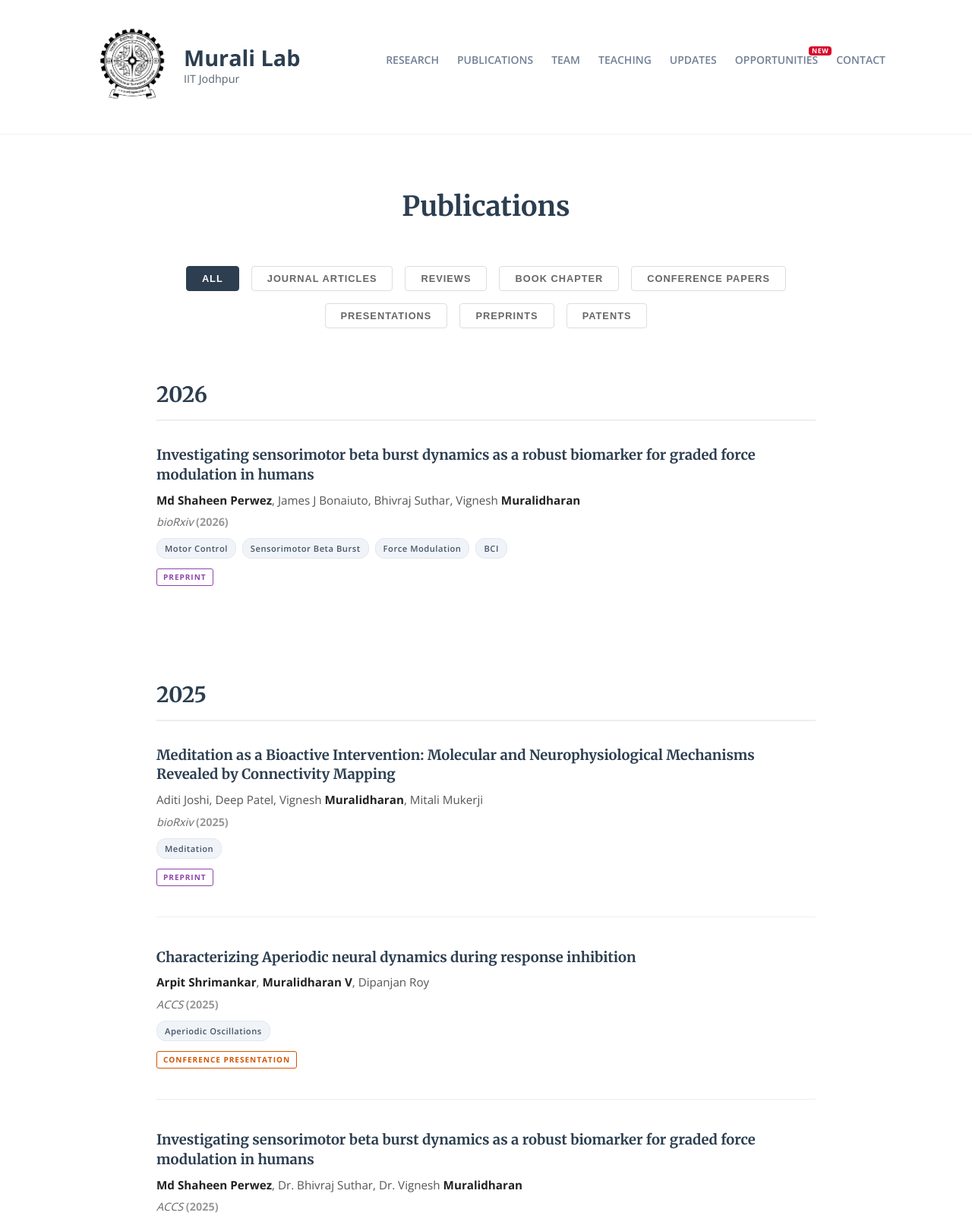
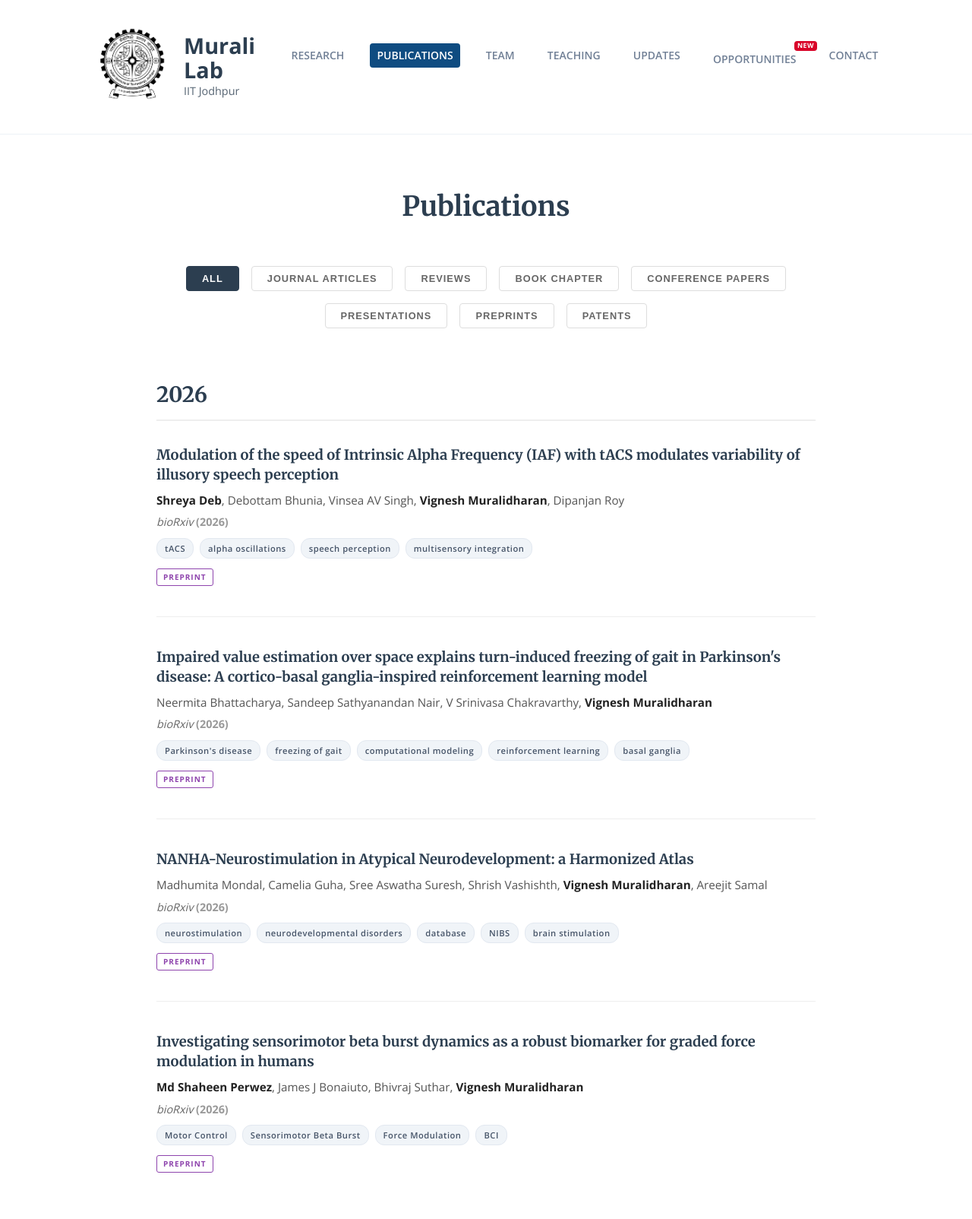
Before and after one commit to Muralilab-IITJ/Muralilab-IITJ.github.io, a plain HTML site: page publications.html in a window 1280 px wide. Shown: the top 1604 px of the page at 76% size. Drawn offline with nearby package versions, Linux system fonts and the light colour scheme.

Commit message:
Small updates and publications updates

```diff
--- a/publications.html
+++ b/publications.html
@@ -187,7 +187,7 @@
         <nav>
             <ul class="nav-links">
                 <li><a href="research.html">Research</a></li>
-                <li><a href="publications.html">Publications</a></li>
+                <li><a href="publications.html" class="active">Publications</a></li>
                 <li><a href="team.html">Team</a></li>
                 <li><a href="teaching.html">Teaching</a></li>
                  <li><a href="news.html">Updates</a></li>
@@ -232,7 +232,7 @@
     <footer>
         <div class="footer-container">
             <div class="copyright">
-                <p>© 2025 Murali Lab | IIT Jodhpur</p>
+                <p>© 2026 Murali Lab | IIT Jodhpur</p>
                 <p class="developer-credit">Developed by: Ashish V., Dr. Vignesh & Murali Lab members</p>
             </div>
         </div>
@@ -305,7 +305,16 @@
         }
 
         function highlightLabMembers(authors) {
-            const members = ["Muralidharan V", "Muralidharan", "Vignesh Muralidharan", "V. Muralidharan", "Arpit Shrimankar", "Shreya Deb", "Md Shaheen Perwez"];
+            // Order matters: longer/more specific names FIRST to avoid partial replacements breaking full names
+            const members = [
+                "Vignesh Muralidharan",
+                "Muralidharan V",
+                "V. Muralidharan",
+                "Muralidharan",
+                "Arpit Shrimankar",
+                "Shreya Deb",
+                "Md Shaheen Perwez"
+            ];
             let highlighted = authors;
             members.forEach(m => {
                 const reg = new RegExp(`\\b${m}\\b`, 'gi');
--- a/publications.json
+++ b/publications.json
@@ -1,5 +1,38 @@
 {
   "publications": [
+
+    {
+      "id": 29,
+      "year": "2026",
+      "title": "Modulation of the speed of Intrinsic Alpha Frequency (IAF) with tACS modulates variability of illusory speech perception",
+      "authors": "Shreya Deb, Debottam Bhunia, Vinsea AV Singh, Vignesh Muralidharan, Dipanjan Roy",
+      "journal": "bioRxiv",
+      "link": "https://doi.org/10.64898/2026.10.07.756537",
+      "type": "preprint",
+      "tags": ["tACS", "alpha oscillations", "speech perception", "multisensory integration"]
+    },
+
+    {
+      "id": 28,
+      "year": "2026",
+      "title": "Impaired value estimation over space explains turn-induced freezing of gait in Parkinson's disease: A cortico-basal ganglia-inspired reinforcement learning model",
+      "authors": "Neermita Bhattacharya, Sandeep Sathyanandan Nair, V Srinivasa Chakravarthy, Vignesh Muralidharan",
+      "journal": "bioRxiv",
+      "link": "https://doi.org/10.64898/2026.10.01.755546",
+      "type": "preprint",
+      "tags": ["Parkinson's disease", "freezing of gait", "computational modeling", "reinforcement learning", "basal ganglia"]
+    },
+
+    {
+      "id": 27,
+      "year": "2026",
+      "title": "NANHA-Neurostimulation in Atypical Neurodevelopment: a Harmonized Atlas",
+      "authors": "Madhumita Mondal, Camelia Guha, Sree Aswatha Suresh, Shrish Vashishth, Vignesh Muralidharan, Areejit Samal",
+      "journal": "bioRxiv",
+      "link": "https://doi.org/10.64898/2026.09.12.751126",
+      "type": "preprint",
+      "tags": ["neurostimulation", "neurodevelopmental disorders", "database", "NIBS", "brain stimulation"]
+    },
 
     {
       "id": 26,
--- a/styles.css
+++ b/styles.css
@@ -103,8 +103,25 @@ header {
     }
 }
 nav ul { display: flex; list-style: none; gap: 1.5rem; }
-nav a { font-weight: 600; font-size: var(--text-sm); color: var(--color-gray-600); text-transform: uppercase; text-decoration: none; }
-nav a:hover, nav a.active { color: var(--color-iit-primary); }
+nav a {
+    font-weight: 600;
+    font-size: var(--text-sm);
+    color: var(--color-gray-600);
+    text-transform: uppercase;
+    text-decoration: none;
+    padding: 0.4rem 0.6rem;
+    border-radius: 4px;
+    transition: all 0.2s ease;
+}
+nav a:hover {
+    color: var(--color-iit-primary);
+    background-color: var(--color-gray-100);
+}
+nav a.active {
+    color: var(--color-iit-primary);
+    background-color: var(--color-iit-primary);
+    color: white;
+}
 
 /* --- PASTE THE FIX HERE (Outside the media query) --- */
 .nav-links {
@@ -357,7 +374,17 @@ footer { background-color: var(--color-gray-100); padding: 3rem 1.5rem; border-t
     display: inline-block; /* Return to word-width containing absolute positions */
     padding: 15px;         /* Maintain large touch target padding */
     width: auto;           /* Do not expand full width */
+    border-radius: 4px;
+    transition: all 0.2s ease;
 }
+    .nav-links a.active {
+        background-color: var(--color-iit-primary);
+        color: white !important;
+    }
+    .nav-links a:hover {
+        background-color: var(--color-gray-100);
+        color: var(--color-iit-primary);
+    }
 
     /* 2. GLOBAL LAYOUT ADJUSTMENTS */
     main {
@@ -521,6 +548,13 @@ footer { background-color: var(--color-gray-100); padding: 3rem 1.5rem; border-t
     position: relative;
     display: inline-block;
 }
+.badge-link > a.active,
+.badge-link.active > a {
+    background-color: var(--color-iit-primary);
+    color: white;
+    border-radius: 4px;
+    padding: 0.4rem 0.6rem;
+}
 /* new opportunties badge style*/
 .badge-top-right {
     position: absolute;
```
Also changed, not shown: contact.html (+2 -2 lines), index.html (+1 -1 lines), news.html (+1 -1 lines), opportunity.html (+2 -2 lines), research.html (+1 -1 lines), teaching.html (+2 -2 lines), team.html (+2 -2 lines).
